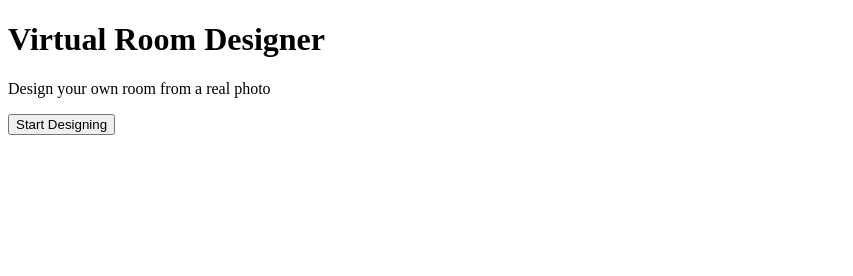
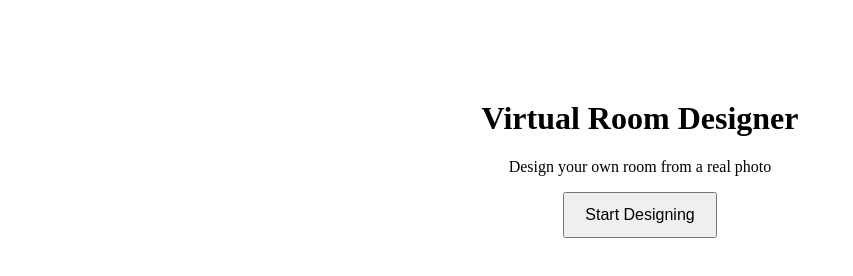
Before and after one commit to rashmi1329/room-designer, a plain HTML site: page home.html in a window 1280 px wide. Shown: the whole page, without its empty margins (0-853 px from the left). Drawn offline with Linux system fonts and the light colour scheme.

Commit message:
Update style.css

```diff
--- a/style.css
+++ b/style.css
@@ -1,3 +1,10 @@
-canvas {
-  border: 1px solid black;
+.home {
+  text-align: center;
+  margin-top: 100px;
 }
+
+button {
+  padding: 12px 20px;
+  font-size: 16px;
+  cursor: pointer;
+}
```
